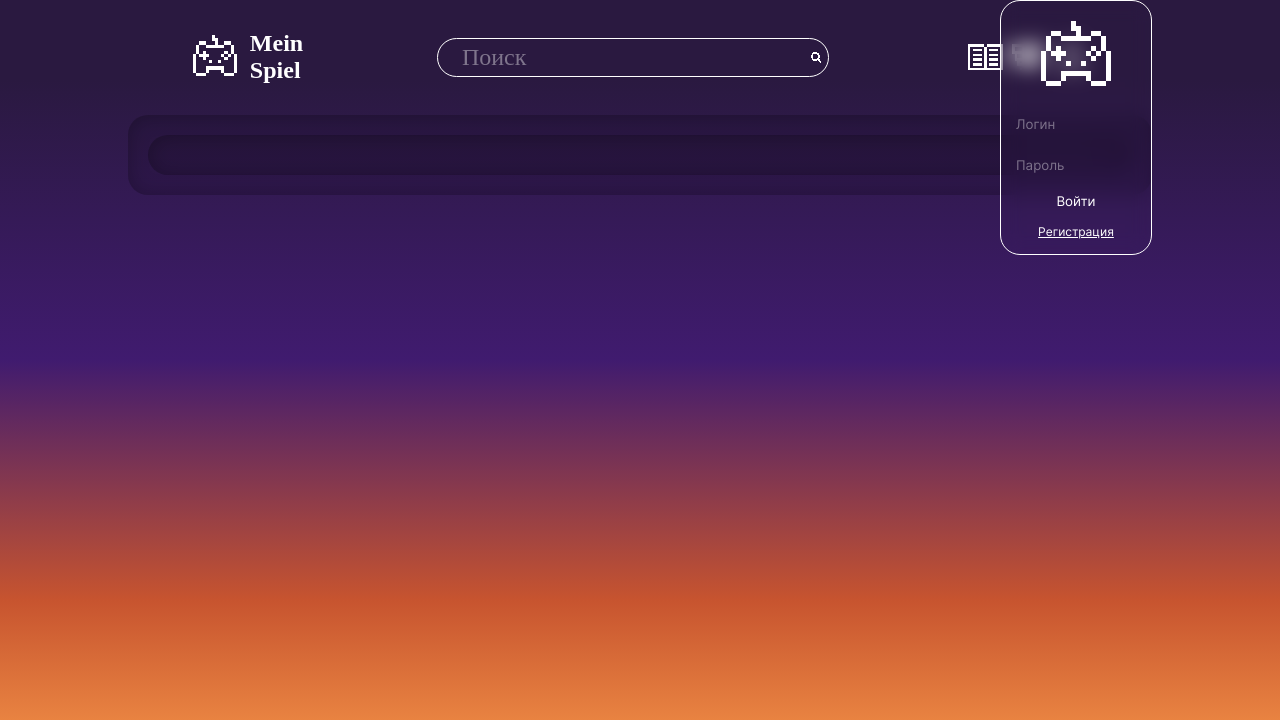
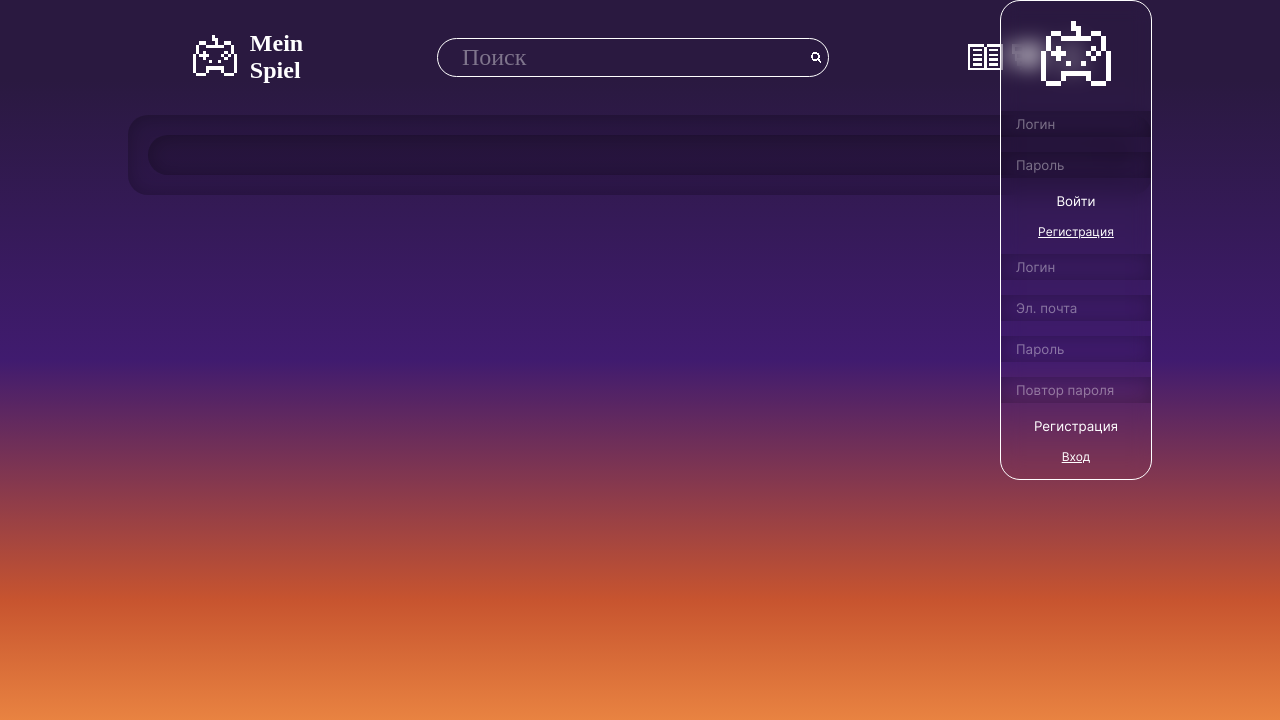
Before and after one commit to Zhoraaa/MeinSpiel, a PHP site: page / in a window 1280 px wide. Shown: the top 720 px of the page. Run offline with PHP 8.4, Linux system fonts and the light colour scheme; some web fonts are replaced.

Commit message:
MeinSpiel ver.0.1.2
+ Авторизация и регистрация

```diff
--- a/pageBase.php
+++ b/pageBase.php
@@ -1,13 +1,20 @@
 <?php
-// $con = mysqli_connect('localhost', 'root', '', 'mein_spiel');
+$con = mysqli_connect('localhost', 'root', '', 'mein_spiel');
 session_start();
-$return = $_SESSION['return'] ?? null;
+$return = $_SESSION['result'] ?? null;
 
 $nav = [
   'catalogue' => 'Каталог',
   'korzina' => 'Корзина',
   'account' => 'Аккаунт'
 ];
+
+$user = ($_COOKIE['user']) ?? null;
+if ($user) {
+$query = "SELECT * FROM `users` WHERE `id_user`='$user'";
+$res = $con->query($query);
+$user = mysqli_fetch_assoc($res);
+}
 ?>
 <!DOCTYPE html>
 <html lang="ru">
@@ -17,42 +24,43 @@ $nav = [
   <meta http-equiv="X-UA-Compatible" content="IE=edge" />
   <meta name="viewport" content="width=device-width, initial-scale=1.0" />
   <title>MeinSpiel</title>
-  <link rel="stylesheet" href="style.css">
-  <link rel="stylesheet" href="font/inter.css">
-  <link rel="stylesheet" href="font/pixel-font.css  ">
-  <link rel="shortcut icon" href="./img/logo.svg" type="image/x-icon">
+  <link rel="stylesheet" href="../style.css">
+  <link rel="stylesheet" href="../font/inter.css">
+  <link rel="stylesheet" href="../font/pixel-font.css  ">
+  <link rel="shortcut icon" href="../img/logo.svg" type="image/x-icon">
 </head>
 
 <body>
   <content>
 
-    <div id="account" class="radius hide">
-      <img src="./img/logo.svg" alt="">
+    <div id="account" class="radius">
+      <img src="../img/logo.svg" alt="">
 
-      <form action="" method="get" id="signIn">
-        <div><input type="text" name="login" placeholder="Логин"></div>
-        <div><input type="password" name="pass" placeholder="Пароль"></div>
+      <form action="../user/signInDB.php" method="get" id="signIn">
+        <div><input type="text" name="login" placeholder="Логин" class="inner-shadow"></div>
+        <div><input type="password" name="pass" placeholder="Пароль" class="inner-shadow"></div>
         <button type="submit">Войти</button>
         <div><a href="">Регистрация</a></div>
       </form>
 
-      <form action="" method="get" id="signUp" class="hide">
-        <div><input type="text" name="login" placeholder="Логин"></div>
-        <div><input type="password" name="pass" placeholder="Пароль"></div>
-        <div><input type="password" name="pass" placeholder="Повтор пароля"></div>
+      <form action="../user/signUpDB.php" method="get" id="signUp">
+        <div><input type="text" name="login" placeholder="Логин" class="inner-shadow"></div>
+        <div><input type="email" name="email" placeholder="Эл. почта" class="inner-shadow"></div>
+        <div><input type="password" name="pass" placeholder="Пароль" class="inner-shadow"></div>
+        <div><input type="password" name="passRep" placeholder="Повтор пароля" class="inner-shadow"></div>
         <button type="submit">Регистрация</button>
-        <div><a href="">Взод</a></div>
+        <div><a href="">Вход</a></div>
       </form>
     </div>
 
     <header>
       <a class="title inner-header" href="/" title="На главную">
-        <img src="./img/logo.svg" class="LOGO">
+        <img src="../img/logo.svg" class="LOGO">
         <h1>Mein<br>Spiel</h1>
       </a>
       <form class="search inner-header">
         <input type="text" name="searchQuery" placeholder="Поиск">
-        <button><img src="./img/Search.svg" alt="Искать"></button>
+        <button><img src="../img/Search.svg" alt="Искать"></button>
       </form>
       <nav class="inner-header">
         <?php
@@ -69,14 +77,14 @@ $nav = [
           foreach ($nav as $item => $title) {
             if (isset($user)) {
           ?>
-              <a href="<?= $item ?>.php" class="logoLink"><img src="./img/<?= $item ?>.svg" alt="<?= $title ?>"></a>
+              <a href="<?= $item ?>.php" class="logoLink"><img src="../img/<?= $item ?>.svg" alt="<?= $title ?>"></a>
             <?php
             } elseif ($item != 'account') { ?>
-              <a href="<?= $item ?>.php" class="logoLink"><img src="./img/<?= $item ?>.svg" alt="<?= $title ?>"></a>
+              <a href="<?= $item ?>.php" class="logoLink"><img src="../img/<?= $item ?>.svg" alt="<?= $title ?>"></a>
             <?php
             } else {
             ?>
-              <a onclick="hideSwitcher(<?= $item ?>)" id="loginBtn" class="logoLink"><img src="./img/<?= $item ?>.svg" alt="<?= $title ?>"></a>
+              <a onclick="hideSwitcher(<?= $item ?>)" id="loginBtn" class="logoLink"><img src="../img/<?= $item ?>.svg" alt="<?= $title ?>"></a>
           <?php
             }
           }
@@ -103,4 +111,7 @@ $nav = [
 </body>
 
 </html>
-<?php } ?>
+<?php
+        unset($return);
+      }
+?>
```
Also changed, not shown: user/signInDB.php (+9 -9 lines), user/signUpDB.php (+20 -22 lines).
